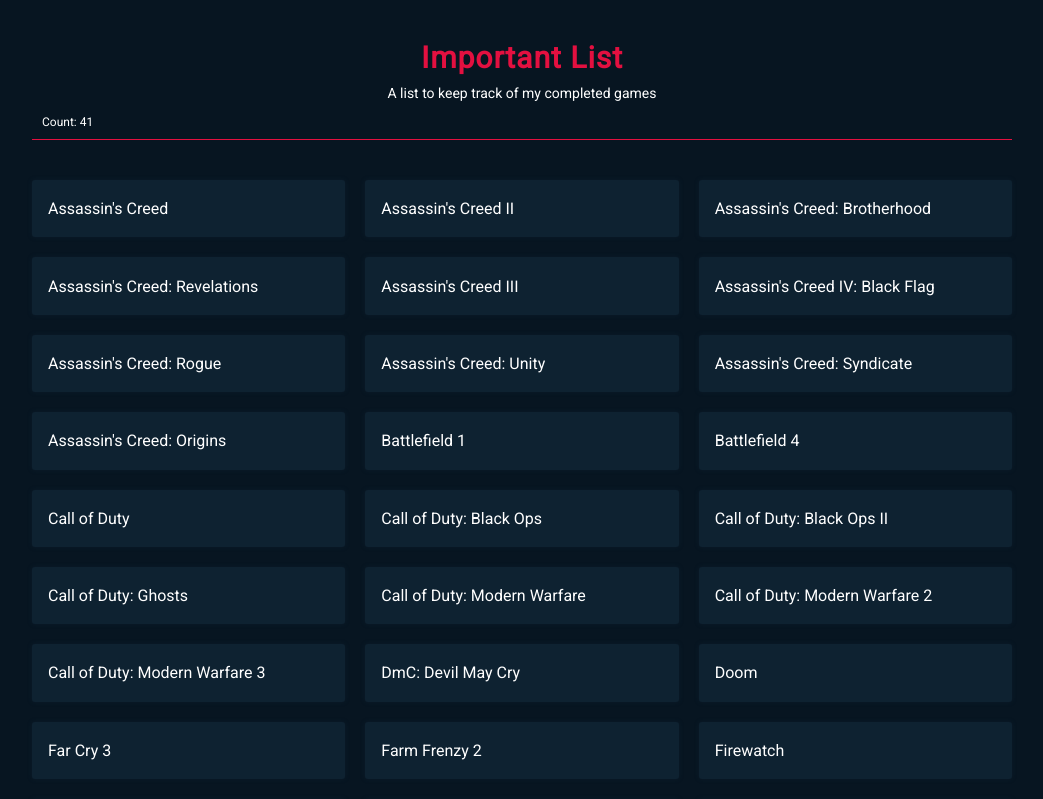
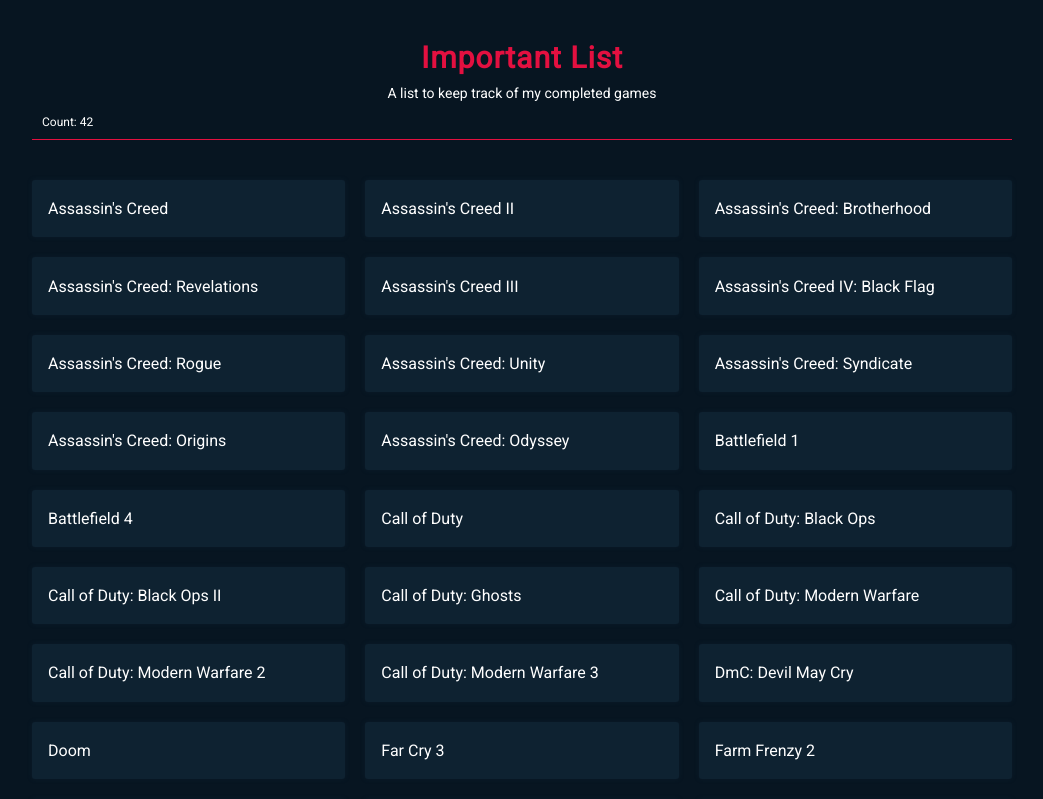
Before and after one commit to PiyushPawar17/important-list, a React (Create React App) app: page / in a window 1280 px wide. Shown: the top 799 px of the page, without its empty margins (118-1161 px from the left). Built offline with nearby package versions, Linux system fonts and the light colour scheme.

Commit message:
Added Assassins's Creed: Odyssey :tada:

```diff
--- a/src/List.js
+++ b/src/List.js
@@ -9,6 +9,7 @@
 	"Assassin's Creed: Unity",
 	"Assassin's Creed: Syndicate",
 	"Assassin's Creed: Origins",
+	"Assassin's Creed: Odyssey",
 	'Battlefield 1',
 	'Battlefield 4',
 	'Call of Duty',
```
